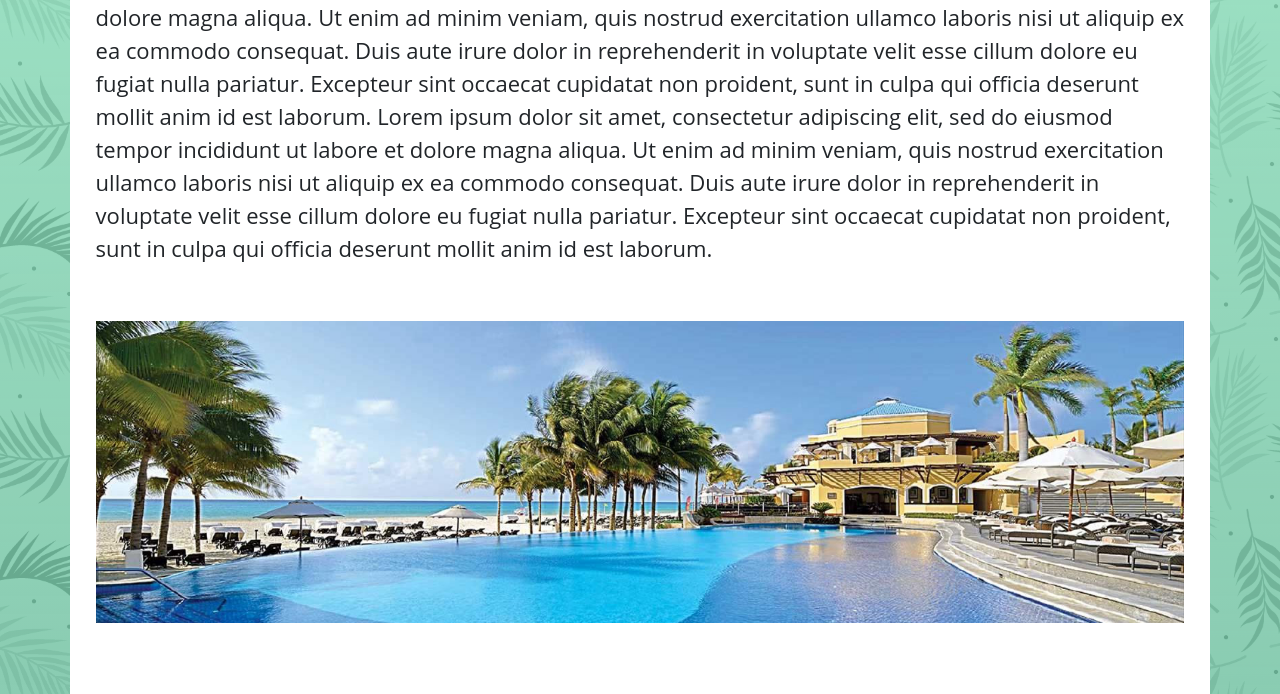
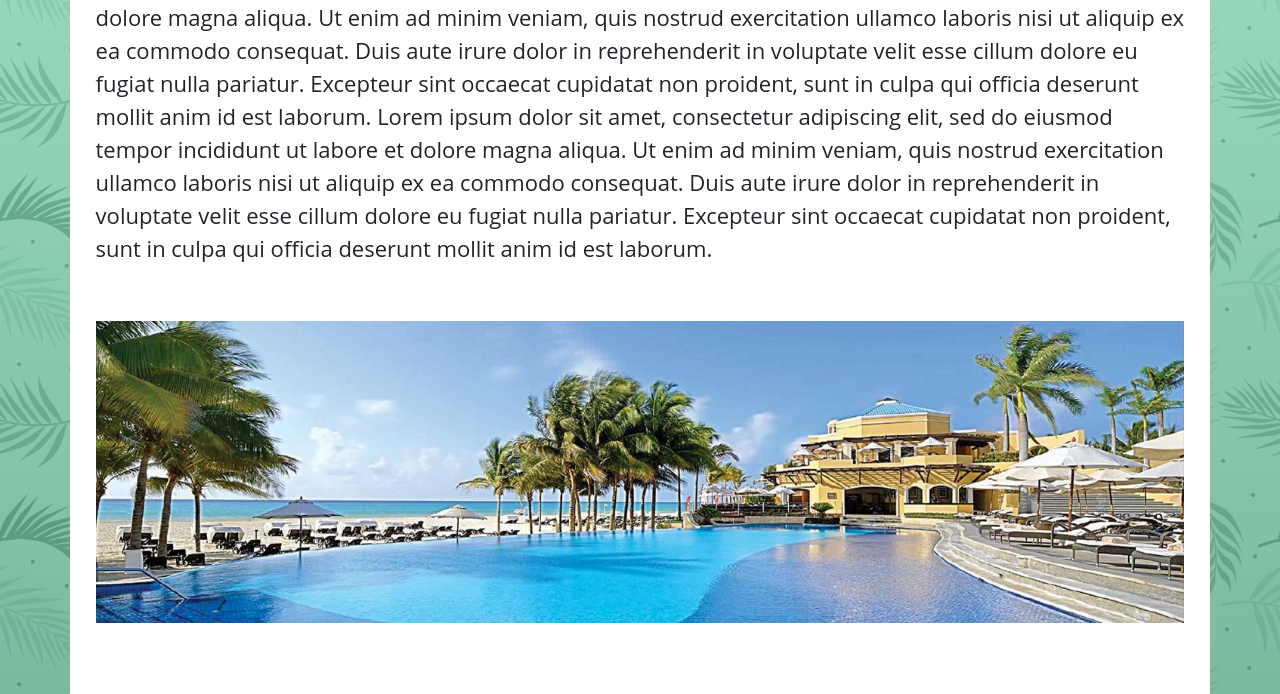
Before and after one commit to robledo89/PreEntrega2MarcosRobledo, a website: page index.html in a window 1280 px wide. Shown: the part 433-1127 px from the top of the page. Drawn offline with nearby package versions, Linux system fonts and the light colour scheme.

Commit message:
cambios entrega final4

```diff
--- a/styles/sass/misc/_normalize.scss
+++ b/styles/sass/misc/_normalize.scss
@@ -12,9 +12,8 @@
 
 /* GLOBALES */
 body {
-    background: $primarioVerde;
-    background-image: url("/images/pattern.png"), linear-gradient(to bottom, $primarioVerde, $secundarioVerde);
-    background-size: 26%;
+    background-image: url("../../images/pattern.png"), linear-gradient(to bottom, $primarioVerde, $cuaternarioVerde, $quintoVerde);
+    background-size: 25%;
     h1 {
         font-family: $fontItalic;
         color: $fontColor;
@@ -27,11 +26,14 @@ body {
         font-size: $subTitulos;
         padding: $padding20cero;
     }
-
     p {
         font-family: $fontSans;
         font-size: $parrafos;
         padding: $padding20cero;
+    }
+    ::selection {
+        color: $quintoVerde;
+        background-color: $primarioVerde;
     }
 }
 
--- a/styles/sass/misc/_variables.scss
+++ b/styles/sass/misc/_variables.scss
@@ -5,6 +5,7 @@ $primarioVerde: #91e8c1;
 $secundarioVerde: #0a4d417f;
 $tercearioVerde: #06563b;
 $cuaternarioVerde: #5dab88;
+$quintoVerde: #01301b;
 $fontColor: grey;
 $colorBlanco: white;
 
```
Also changed, not shown: styles/css/style.css.
